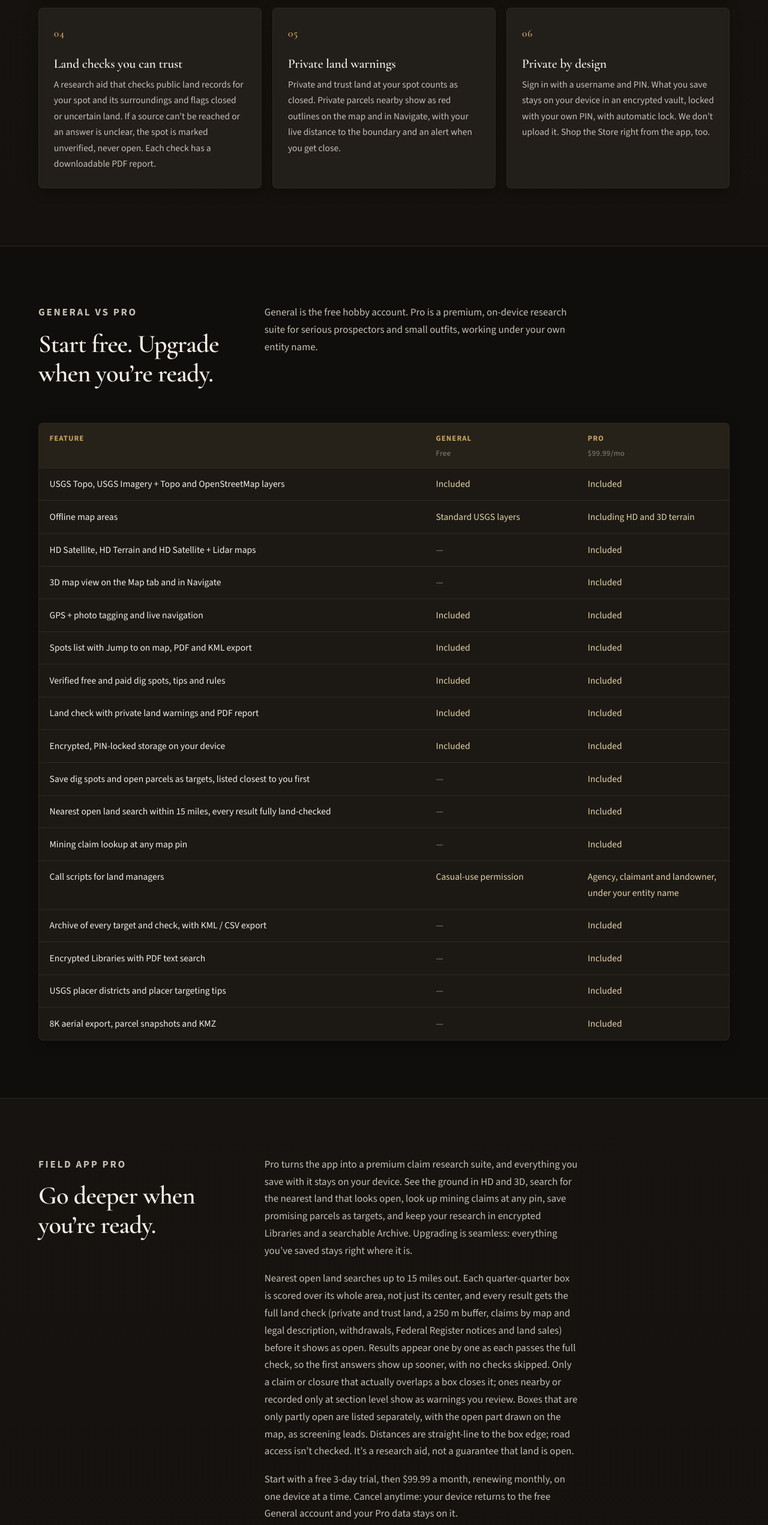
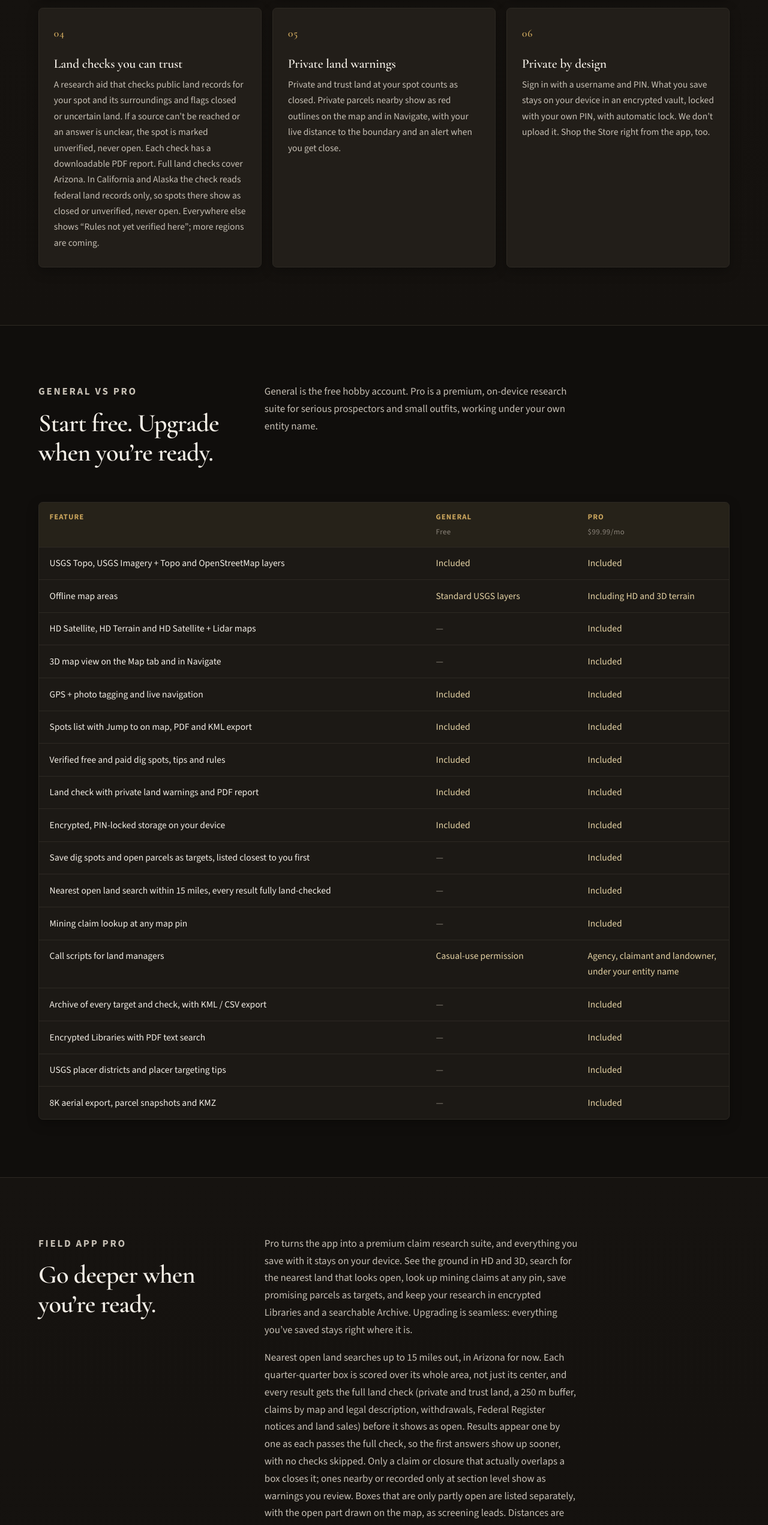
Before and after one commit to tdmurdoch-maker/phoeniciangoldmetals-site, a plain HTML site: page app.html in a window 1280 px wide. Shown: the part 2440-4983 px from the top of the page at 60% size. Drawn offline with nearby package versions, Linux system fonts and the light colour scheme.

Commit message:
App page: land check support by region (Arizona full; California and Alaska federal records only; elsewhere not yet verified); nearest search Arizona for now (#13)
Co-authored-by: Grok Bot (for Terrence Murdoch) <noreply@localhost>

```diff
--- a/app.html
+++ b/app.html
@@ -127,7 +127,7 @@
           <article class="card">
             <span class="card-number">04</span>
             <h3>Land checks you can trust</h3>
-            <p>A research aid that checks public land records for your spot and its surroundings and flags closed or uncertain land. If a source can’t be reached or an answer is unclear, the spot is marked unverified, never open. Each check has a downloadable PDF report.</p>
+            <p>A research aid that checks public land records for your spot and its surroundings and flags closed or uncertain land. If a source can’t be reached or an answer is unclear, the spot is marked unverified, never open. Each check has a downloadable PDF report. Full land checks cover Arizona. In California and Alaska the check reads federal land records only, so spots there show as closed or unverified, never open. Everywhere else shows “Rules not yet verified here”; more regions are coming.</p>
           </article>
           <article class="card">
             <span class="card-number">05</span>
@@ -193,7 +193,7 @@
           </div>
           <div>
             <p>Pro turns the app into a premium claim research suite, and everything you save with it stays on your device. See the ground in HD and 3D, search for the nearest land that looks open, look up mining claims at any pin, save promising parcels as targets, and keep your research in encrypted Libraries and a searchable Archive. Upgrading is seamless: everything you’ve saved stays right where it is.</p>
-            <p>Nearest open land searches up to 15 miles out. Each quarter-quarter box is scored over its whole area, not just its center, and every result gets the full land check (private and trust land, a 250 m buffer, claims by map and legal description, withdrawals, Federal Register notices and land sales) before it shows as open. Results appear one by one as each passes the full check, so the first answers show up sooner, with no checks skipped. Only a claim or closure that actually overlaps a box closes it; ones nearby or recorded only at section level show as warnings you review. Boxes that are only partly open are listed separately, with the open part drawn on the map, as screening leads. Distances are straight-line to the box edge; road access isn’t checked. It’s a research aid, not a guarantee that land is open.</p>
+            <p>Nearest open land searches up to 15 miles out, in Arizona for now. Each quarter-quarter box is scored over its whole area, not just its center, and every result gets the full land check (private and trust land, a 250 m buffer, claims by map and legal description, withdrawals, Federal Register notices and land sales) before it shows as open. Results appear one by one as each passes the full check, so the first answers show up sooner, with no checks skipped. Only a claim or closure that actually overlaps a box closes it; ones nearby or recorded only at section level show as warnings you review. Boxes that are only partly open are listed separately, with the open part drawn on the map, as screening leads. Distances are straight-line to the box edge; road access isn’t checked. It’s a research aid, not a guarantee that land is open.</p>
             <p>Start with a free 3-day trial, then $99.99 a month, renewing monthly, on one device at a time. Cancel anytime: your device returns to the free General account and your Pro data stays on it.</p>
             <a class="text-link" href="https://app.phoeniciangoldmetals.com/pro/unlock">See Pro in the app <span aria-hidden="true">→</span></a>
           </div>
```
